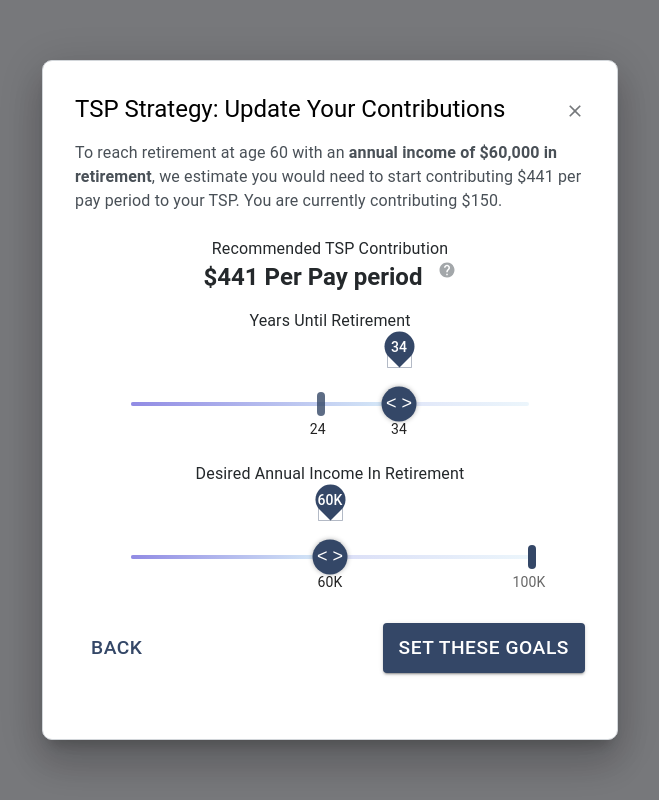
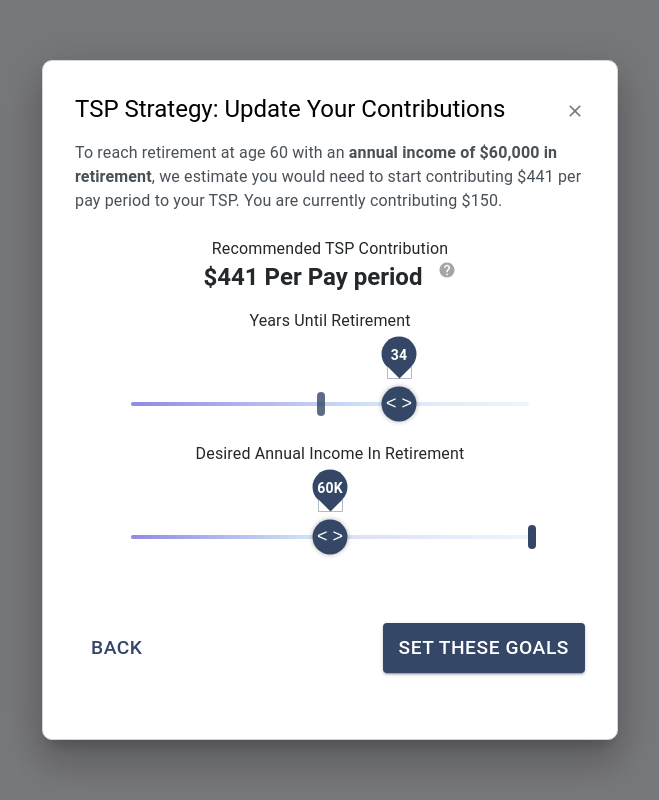
Before and after one commit to jrohall/parco, a Next.js app: page / in a window 1280 px wide. Both pictures are taken after a click on the button "VIEW STRATEGY". Shown: the whole page, without its empty margins (310-969 px from the left). Built offline with nearby package versions, Linux system fonts and the light colour scheme.

Commit message:
touch ups to the sliders

```diff
--- a/src/app/components/popup/set-popup.tsx
+++ b/src/app/components/popup/set-popup.tsx
@@ -39,22 +39,18 @@
 const retirementYears = [
   {
     value: 24,
-    label: '24',
   },
   {
     value: 34,
-    label: '34',
   },
 ];
 
 const retirementIncome = [
   {
     value: 60,
-    label: '60K',
   },
   {
     value: 100,
-    label: '100K',
   },
 ];
 
@@ -95,15 +91,16 @@
     borderRadius: '50%',
     marginBottom: '50px',
     padding: '0.5rem',
-    width: '30px',
-    height: '30px',
+    width: '35px',
+    height: '35px',
     display: 'flex',
     transform: 'translateY(-50%)',
-    top: '-25px',
+    fontWeight: 'bold',
+    top: '-15px',
     '&::before': {
       content: '""',
       position: 'absolute',
-      bottom: '-6px',
+      bottom: '-7px',
       left: '50%',
       transform: 'translateX(-50%)',
       width: '0',
@@ -111,6 +108,7 @@
       borderStyle: 'solid',
       borderWidth: '12px 12px 0px 12px',
       borderColor: '#344767 white white white',
+      fontWeight: 'bold',
     },
   },
   '& .MuiSlider-mark': {
@@ -220,7 +218,7 @@
                   />
                 </Grid>
               </Grid>
-              <Grid container size={12} sx={{ display: 'flex', justifyContent: 'center' }}>
+              <Grid container size={12} sx={{ display: 'flex', justifyContent: 'center', mb: 5 }}>
                 <Grid size={12} sx={{ mb: 7, display: 'flex', justifyContent: 'center'}}>
                   <Typography id="modal-modal-description" sx={{ mt: 2 }} color={darkerGray}>
                     Desired Annual Income In Retirement
```
